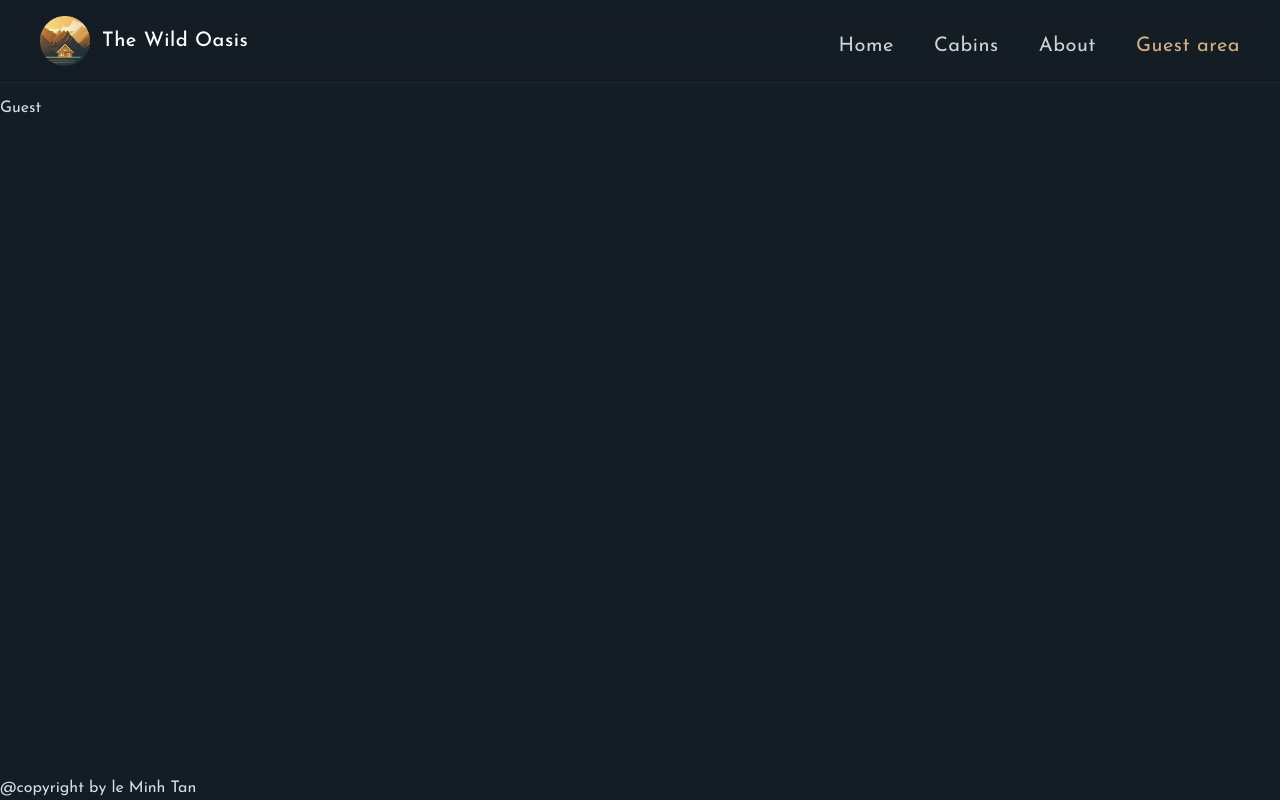
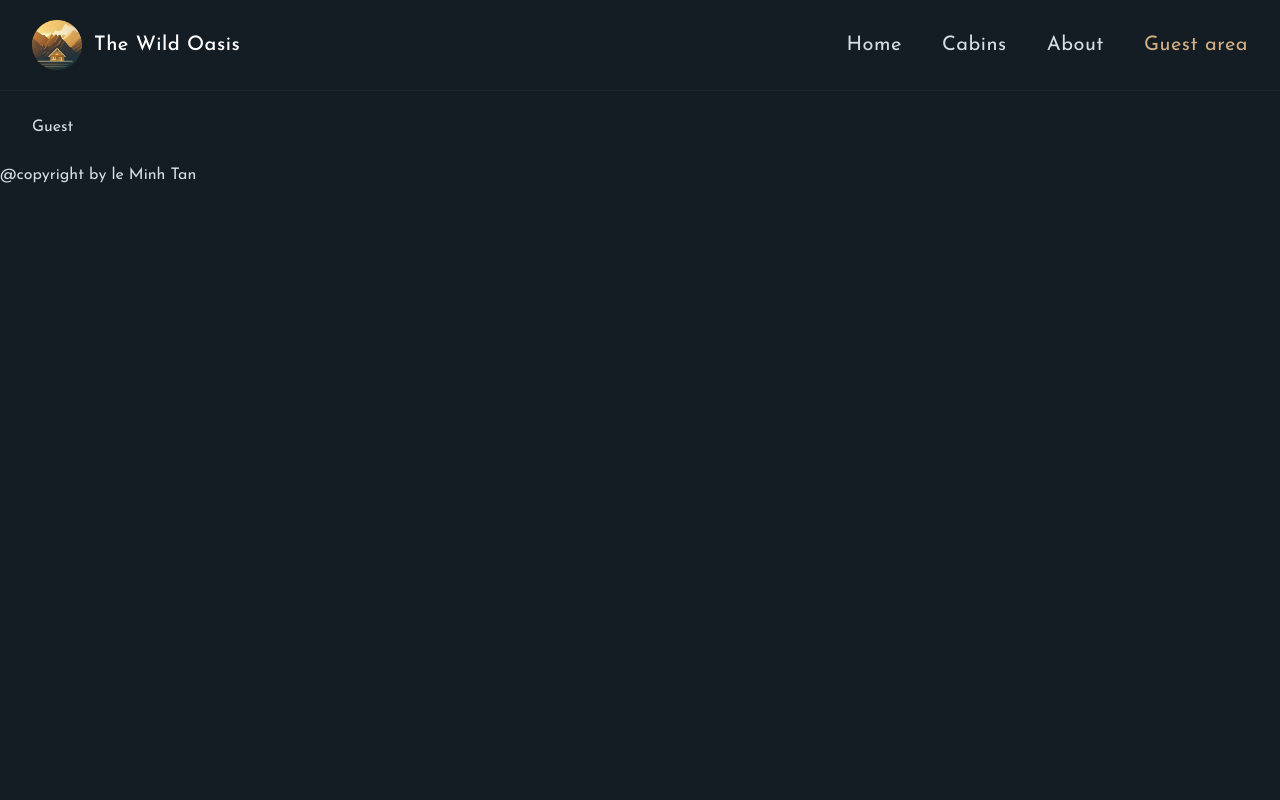
Before and after one commit to mtan7805/the-wild-oasis, a React (Vite) app: page /guest in a window 1280 px wide. Built offline with nearby package versions, Linux system fonts and the light colour scheme.

Commit message:
feat(HomePage): add AboutUs component

```diff
--- a/src/Home/AboutUs.tsx
+++ b/src/Home/AboutUs.tsx
@@ -1,3 +1,47 @@
+import { Link } from "react-router-dom";
+import about1 from "../assets/AboutUs1.webp";
+
 export const AboutUs = () => {
-  return <div>AboutUs</div>;
+  return (
+    <section className="py-24 ">
+      <div className="max-w-7xl mx-auto px-8 md:px-10 grid lg:grid-cols-2 gap-16 items-center">
+        <div className="relative aspect-[4/3] rounded-sm overflow-hidden border border-primary-800 shadow-2xl group">
+          <img
+            src={about1}
+            alt="Our luxury resort cabin"
+            className="w-full h-full object-cover transition-transform duration-700 group-hover:scale-105"
+          />
+          <div className="absolute inset-0 bg-black/5 group-hover:bg-transparent transition-colors" />
+        </div>
+
+        <div className="space-y-8 lg:pl-10">
+          <h2 className="text-4xl md:text-6xl font-normal text-primary-50 tracking-tight leading-tight">
+            Stay in the heart of the Dolomites.
+          </h2>
+
+          <div className="space-y-6 text-lg text-primary-200 font-light leading-relaxed">
+            <p>
+              The Wild Oasis is a small, family-owned hotel located in the heart
+              of the Italian Dolomites. Our mission is to provide our guests
+              with a unique and unforgettable experience in one of the most
+              beautiful places on Earth.
+            </p>
+            <p>
+              We believe that true luxury is about simplicity and connection
+              with nature. Our cabins are designed to provide you with
+              everything you need for a comfortable stay, while keeping you
+              close to the stunning surroundings.
+            </p>
+          </div>
+
+          <Link
+            to={"/about"}
+            className="px-10 py-5 bg-accent-500 text-primary-900 font-semibold text-lg hover:bg-accent-600 transition-all shadow-lg hover:shadow-accent-500/20 active:scale-95 block w-fit mx-auto lg:inline-block lg:mx-0"
+          >
+            Learn more about us
+          </Link>
+        </div>
+      </div>
+    </section>
+  );
 };
--- a/src/Home/Welcome.tsx
+++ b/src/Home/Welcome.tsx
@@ -1,28 +1,32 @@
 import { Link } from "react-router-dom";
+import bg from "../assets/bg.webp";
 
-export const Welcome = () => {
+export default function Home() {
   return (
-    <div className="relative h-screen w-full flex items-center justify-center">
+    <div className=" pt-32 w-full h-screen">
       <img
-        src="https://www.thewildoasis.co/_next/image?url=%2F_next%2Fstatic%2Fmedia%2Fbg.c8baead7.png&w=3840&q=80"
-        className="absolute inset-0 w-full h-full object-cover object-top"
+        src={bg}
+        alt="Mountains and forests with two cabins"
+        className="absolute inset-0 object-cover object-top"
       />
 
       <div className="relative z-10 text-center">
-        <h1 className="lg:text-8xl md:text-6xl sm:text-5xl text-4xl text-primary-50 mb-10 tracking-tight font-normal">
+        <h1 className="text-4xl md:text-5xl lg:text-8xl text-primary-50 mb-10 tracking-tight font-normal">
           Welcome to paradise.
         </h1>
+
         <p className="sr-only">
           Explore The Wild Oasis Booking by Alamin (CodeWithAlamin). Find unique
           destinations, thrilling activities, and plan your next wild getaway.
         </p>
+
         <Link
           to="/cabins"
-          className="bg-accent-500 px-4 py-4 md:px-8 md:py-6 text-primary-800 text-lg font-semibold hover:bg-accent-600 transition-all relative"
+          className="bg-accent-500 px-4 py-4 md:px-8 md:py-6 text-primary-900 text-lg font-semibold hover:bg-accent-600 transition-all"
         >
           Explore luxury cabins
         </Link>
       </div>
     </div>
   );
-};
+}
--- a/src/components/common/Header.tsx
+++ b/src/components/common/Header.tsx
@@ -1,18 +1,9 @@
-import { useLocation } from "react-router-dom";
 import NavToggle from "./NavToggle";
 
 function Header() {
-  const { pathname } = useLocation();
-  const isHome = pathname === "/";
-
   return (
-    <header className="fixed top-0 left-0 w-full z-50">
-      {/* nền blur giống website mẫu */}
-      <div className="bg-transparent bg-black/10 backdrop-blur-md ">
-        <div className={`max-w-7xl mx-auto px-6 md:px-10 py-4 flex items-center justify-between ${!isHome ? "border-b border-primary-900" : ""}`}>
-          <NavToggle />
-        </div>
-      </div>
+    <header className="border-b border-primary-900 p-2 md:px-8 md:py-5">
+      <NavToggle />
     </header>
   );
 }
--- a/src/components/common/Layout.tsx
+++ b/src/components/common/Layout.tsx
@@ -1,18 +1,41 @@
-import { Outlet, useLocation } from "react-router-dom";
+import { Outlet } from "react-router-dom";
 import Header from "./Header";
 import { Footer } from "./Footer";
 
-export default function Layout() {
-  const { pathname } = useLocation();
-  const isHome = pathname === "/";
+export default function RootLayout() {
+  return (
+    <>
+      <title>The Wild Oasis Booking | Alamin (CodeWithAlamin)</title>
+      <meta
+        name="description"
+        content="The Wild Oasis Booking | Alamin (CodeWithAlamin)"
+      />
+      <meta
+        property="og:title"
+        content="The Wild Oasis Booking | Alamin (CodeWithAlamin)"
+      />
+      <meta
+        property="og:description"
+        content="The Wild Oasis Booking | Alamin (CodeWithAlamin)"
+      />
+      <meta
+        property="og:image"
+        content="https://the-wild-oasis-booking-alamin.vercel.app/thumbnail.png"
+      />
 
-  return (
-    <div className="grid grid-rows-[1fr_auto] min-h-screen relative">
-      <Header />
-      <main className={!isHome ? "pt-24 pb-12" : ""}>
-        <Outlet />
-      </main>
-      <Footer />
-    </div>
+      <body
+        className={`font-[Josefin_Sans]  antialiased bg-primary-950 text-primary-100 min-h-screen flex flex-col relative`}
+      >
+        <Header />
+
+        <div className="flex-1 px-8 py-6 grid">
+          <main className="max-w-7xl mx-auto w-full">
+            <Outlet />
+          </main>
+        </div>
+
+        <Footer />
+      </body>
+    </>
   );
 }
--- a/src/components/common/NavToggle.tsx
+++ b/src/components/common/NavToggle.tsx
@@ -1,50 +1,40 @@
 import { useState } from "react";
+import { Bars3Icon, XMarkIcon } from "@heroicons/react/24/solid";
 import Logo from "./Logo";
 import Navigation from "./Navigation";
-import { Bars3Icon, XMarkIcon } from "@heroicons/react/16/solid";
 
 function NavToggle() {
   const [isOpen, setIsOpen] = useState(false);
 
-  const handleToggle = () => setIsOpen((prev) => !prev);
+  function handleToggle() {
+    setIsOpen(!isOpen);
+  }
 
   return (
     <>
-      {/* overlay */}
-      {isOpen && (
-        <div onClick={handleToggle} className="fixed inset-0  md:hidden z-40" />
-      )}
+      <span
+        onClick={handleToggle}
+        className={`${
+          isOpen ? "block" : "hidden"
+        } md:hidden top-0 left-0 absolute h-screen w-screen bg-black/10 z-20`}
+      />
 
-      {/* header content */}
-      <div className="flex items-center justify-between w-full">
+      <button
+        title="Menu"
+        onClick={handleToggle}
+        className="md:hidden bg-slate-500 shadow-lg text-slate-200 rounded-full size-12 flex justify-center items-center select-none cursor-pointer z-50 relative p-2"
+      >
+        {isOpen ? <XMarkIcon /> : <Bars3Icon />}
+      </button>
+
+      <div
+        className={`${
+          isOpen ? "top-0" : "-top-full"
+        } flex flex-col md:flex-row justify-between items-center max-w-7xl mx-auto absolute right-0 md:relative bg-slate-300 md:bg-transparent h-fit md:h-auto w-screen md:w-auto z-40 py-8 md:p-0 shadow-lg md:shadow-none transition-all`}
+      >
         <Logo handleToggle={handleToggle} />
 
-        {/* desktop nav */}
-        <div className="hidden lg:block">
-          <Navigation handleToggle={handleToggle} />
-        </div>
-
-        {/* mobile button */}
-        <button onClick={handleToggle} className="lg:hidden text-white z-100">
-          {isOpen ? (
-            <XMarkIcon className="w-8 h-8" />
-          ) : (
-            <Bars3Icon className="w-8 h-8" />
-          )}
-        </button>
-      </div>
-
-      {/* mobile menu */}
-      <div
-        className={`
-          absolute lg:hidden p-6  left-0 right-0 top-20  z-100
-          ${isOpen ? "translate-x-0" : "translate-x-full"}
-          lg:hidden
-        `}
-      >
-        <div className="flex flex-col p-10 justify-start text-xl w-full bg-primary-900 space-y-6 font-semibold text-white rounded-sm ">
-          <Navigation handleToggle={handleToggle} />
-        </div>
+        <Navigation handleToggle={handleToggle} />
       </div>
     </>
   );
--- a/src/components/common/Navigation.tsx
+++ b/src/components/common/Navigation.tsx
@@ -13,17 +13,19 @@ export default function Navigation({
   handleToggle: () => void;
 }) {
   return (
-    <nav className="w-full lg:w-auto">
-      <ul className="flex flex-col lg:flex-row gap-6 lg:gap-10 w-full lg:pt-2.5">
+    <nav>
+      <ul className="flex flex-col md:flex-row gap-10 items-center">
         {navLinks.map((link) => (
-          <li key={link.path} className="w-full lg:w-auto">
+          <li key={link.path}>
             <NavLink
               to={link.path}
               end={link.path === "/"}
               onClick={handleToggle}
               className={({ isActive }) =>
-                `transition text-xl tracking-wide border-b border-b-primary-800 pb-3 lg:border-none lg:pb-0 block w-full lg:w-auto ${
-                  isActive ? "text-accent-400" : "text-white/80 hover:text-accent-400"
+                `transition-all duration-300 text-xl tracking-wide ${
+                  isActive
+                    ? "text-accent-400"
+                    : "text-primary-100 hover:text-accent-400"
                 }`
               }
             >
--- a/src/page/home/HomePage.tsx
+++ b/src/page/home/HomePage.tsx
@@ -1,7 +1,7 @@
-import { Welcome } from "../../Home/Welcome";
 import { CabinPreview } from "../../Home/CabinPreview";
 import { HotelFacilities } from "../../Home/HotelFacilities";
 import { AboutUs } from "../../Home/AboutUs";
+import Welcome from "../../Home/Welcome";
 
 export const HomePage = () => {
   return (
```
Also changed, not shown: src/assets/AboutUs1.webp (added), src/assets/bg.webp (added).
